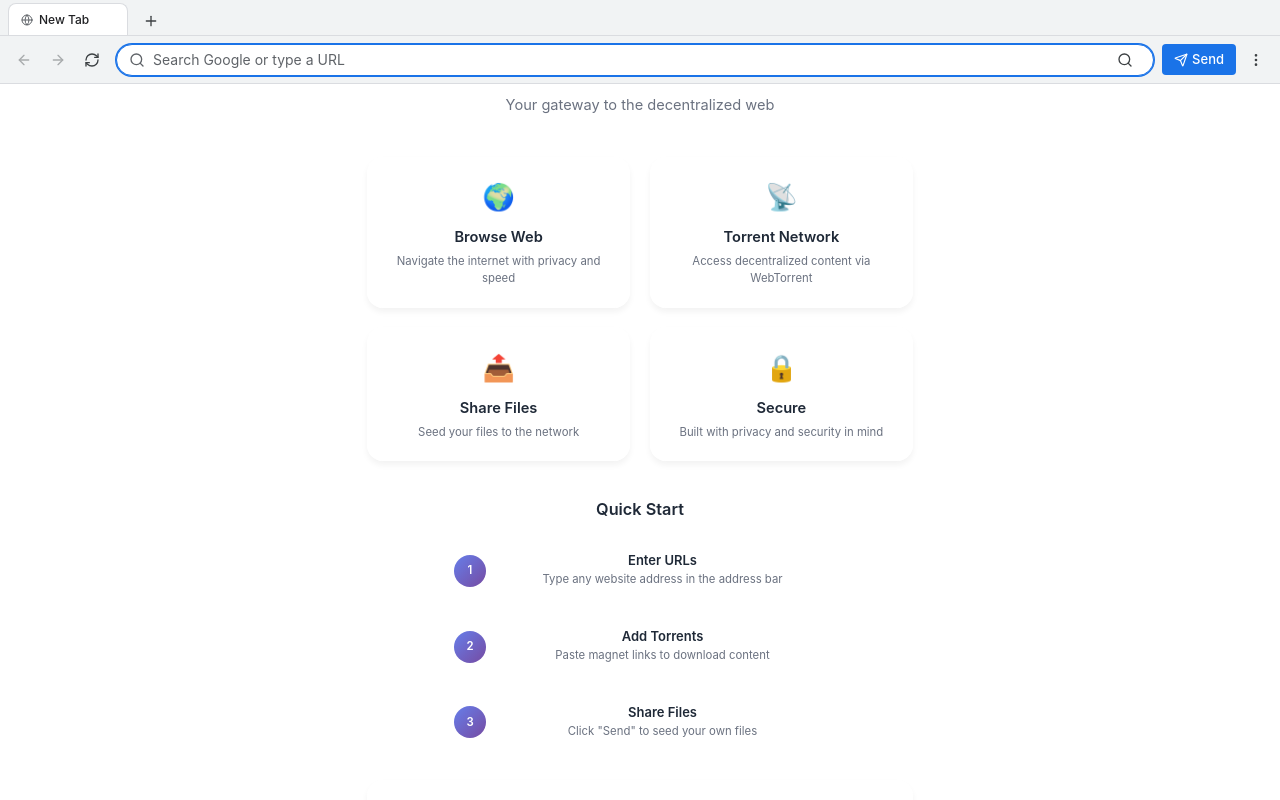
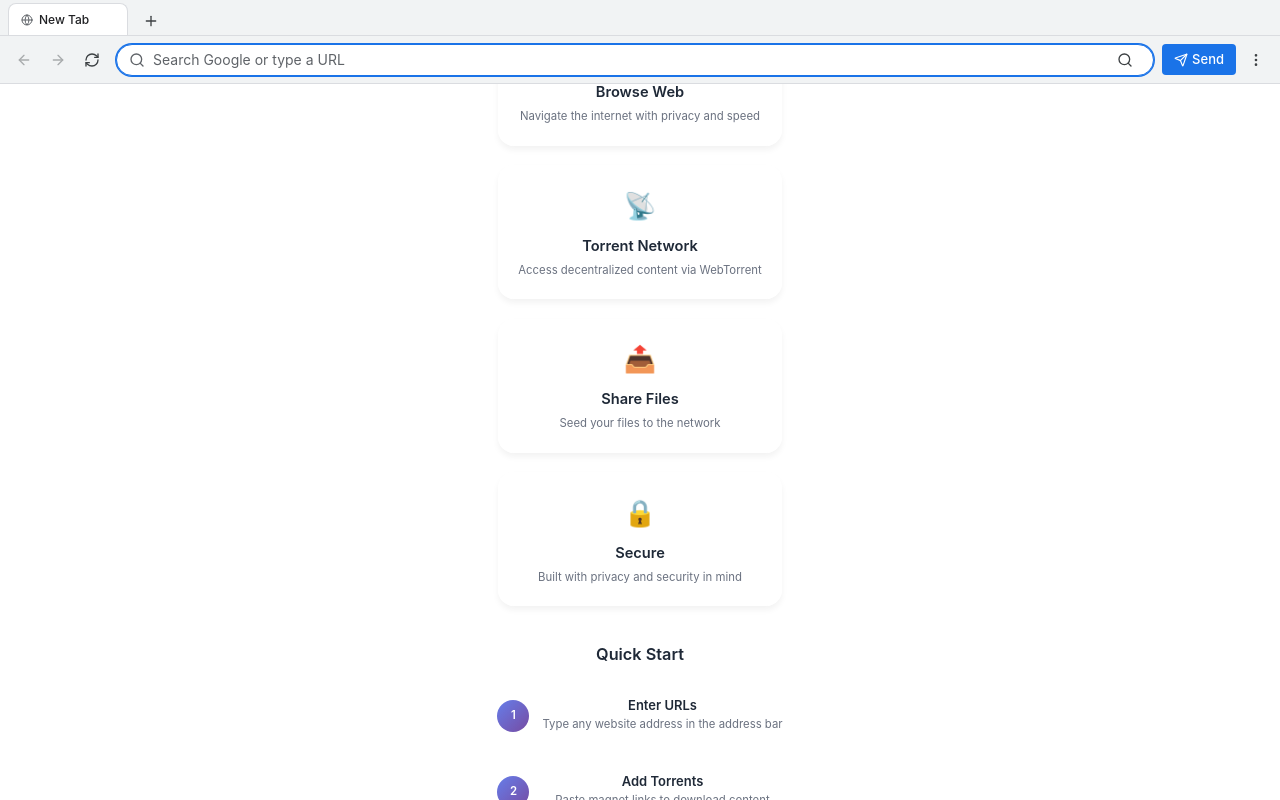
Before and after one commit to worldpeaceenginelabs/CLOUD-ATLAS-BROWSER, a Svelte app: page / in a window 1280 px wide. Built offline with nearby package versions, Linux system fonts and the light colour scheme.

Commit message:
all centered fix

```diff
--- a/src/components/TabContent.svelte
+++ b/src/components/TabContent.svelte
@@ -488,6 +488,7 @@
     justify-content: center;
     width: 100%;
     height: 100%;
+    flex-direction: column;
   }
 
   /* Modern Minimalistic Design Styles */
@@ -661,6 +662,10 @@
   /* Example Section */
   .example-section {
     animation: slideUp 0.6s ease-out 0.3s both;
+    display: flex;
+    align-items: center;
+    justify-content: center;
+    width: 100%;
   }
 
   .example-card {
@@ -675,6 +680,7 @@
   .example-header {
     display: flex;
     align-items: center;
+    justify-content: center;
     gap: 0.75rem;
     margin-bottom: 0.75rem;
   }
@@ -783,6 +789,10 @@
   /* Ensure all text is properly centered */
   .text-center {
     text-align: center;
+    display: flex;
+    flex-direction: column;
+    align-items: center;
+    width: 100%;
   }
 
   /* Clean typography */
```
